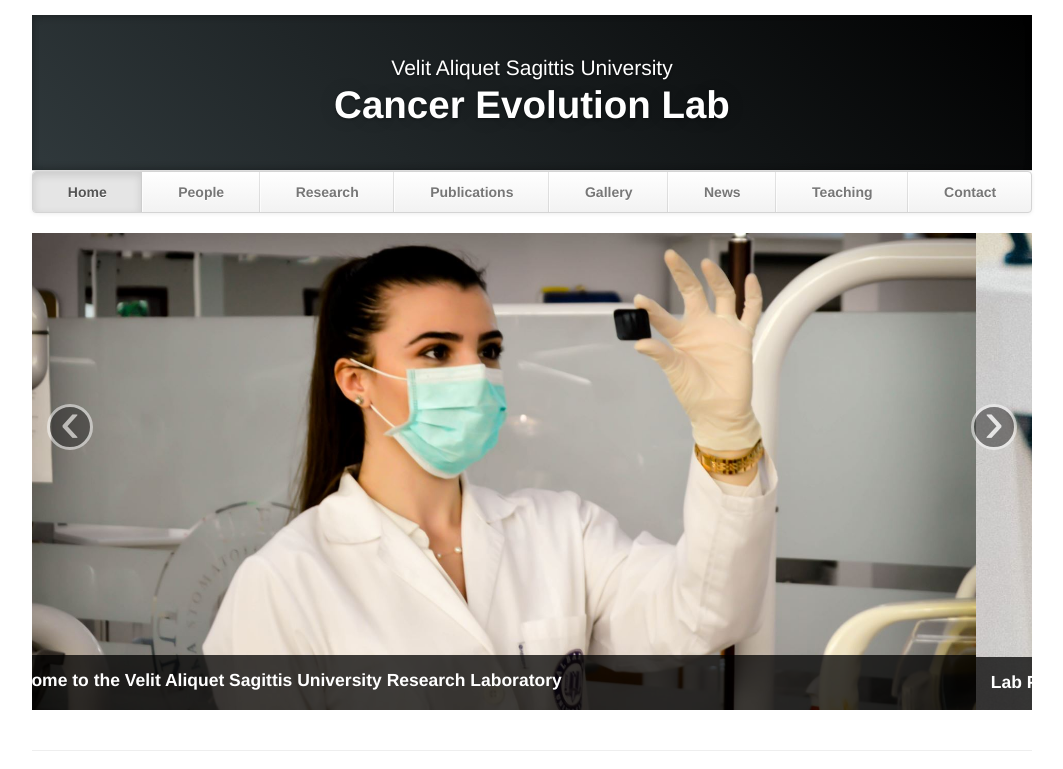
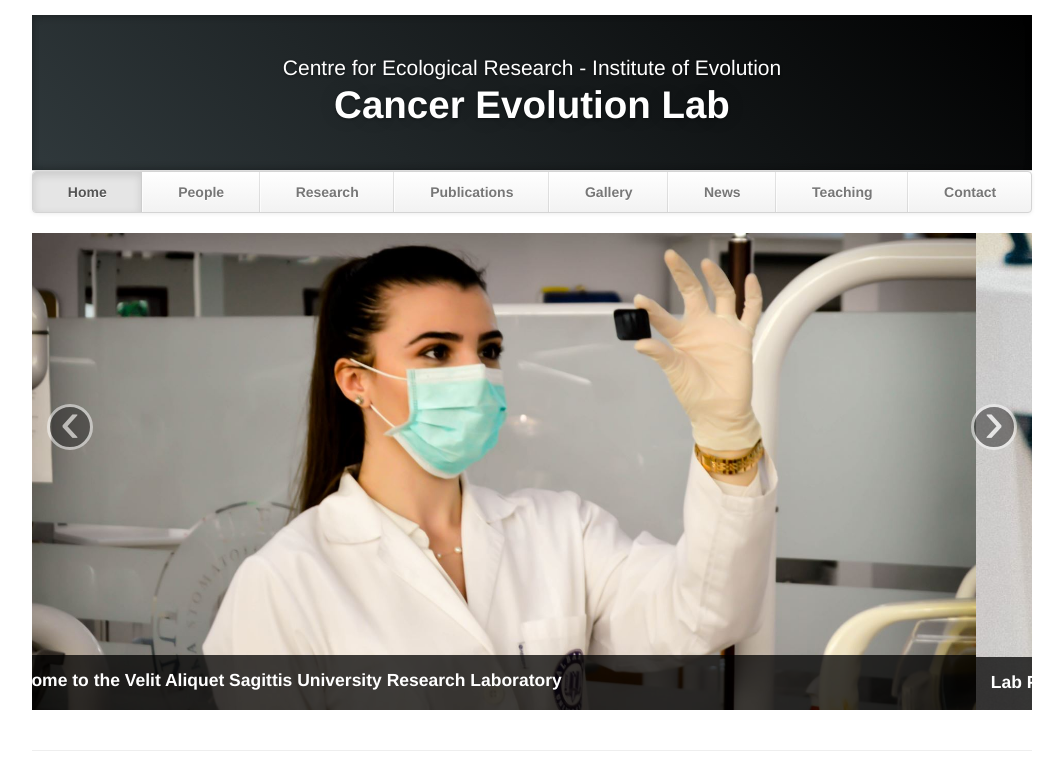
Before and after one commit to gaboross/gaboross.github.io, a plain HTML site: page index.html in a window 1280 px wide. Shown: the top 769 px of the page, without its empty margins (108-1171 px from the left). Drawn offline with Linux system fonts and the light colour scheme.

Commit message:
added institute

```diff
--- a/index.html
+++ b/index.html
@@ -14,7 +14,7 @@
    <body>
       <div class="container">
          <header class="jumbotron subhead" id="overview">
-            <p class="lead"> Velit Aliquet Sagittis University </p>
+            <p class="lead"> Centre for Ecological Research - Institute of Evolution </p>
             <h1>Cancer Evolution Lab</h1>
          </header>
          <div class="masthead">
```
